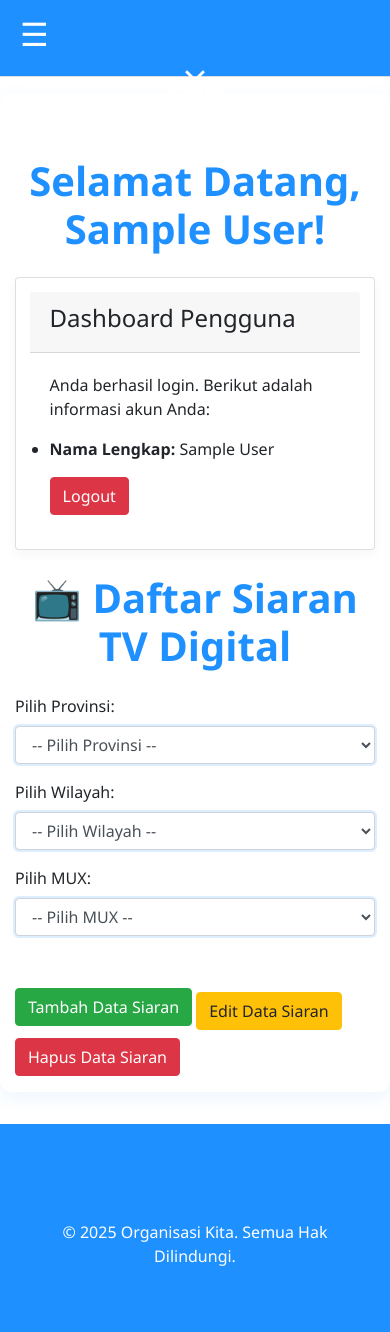
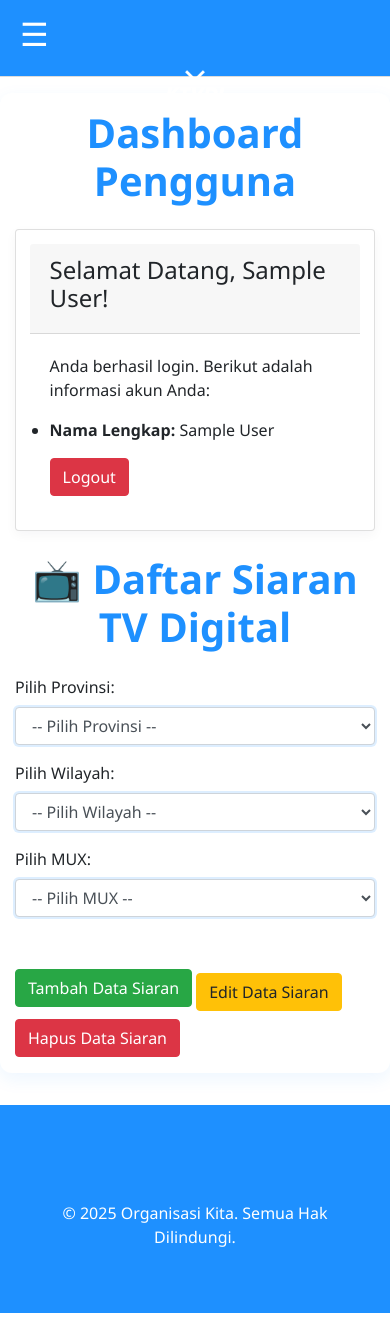
Before and after one commit to ktvdi/web-ktvdi, a Flask app: page /dashboard in a window 390 px wide. Run offline with Flask 3, Linux system fonts and the light colour scheme; the visitor is signed in with stand-in values (Sample User, id 1); data that the repository does not hold is empty; some libraries are stand-ins or nearby versions.

Commit message:
Update dashboard.html

```diff
--- a/templates/dashboard.html
+++ b/templates/dashboard.html
@@ -13,13 +13,11 @@
     <div id="header"></div>
 
     <div class="container">
-        <div class="row justify-content-center">
-            <div class="col-12 col-md-8">
-                <!-- User Greeting and Info -->
-                <h1 class="text-center mt-5">Selamat Datang, {{ name }}!</h1>
+        <h1>Dashboard Pengguna</h1>
+
         <div class="card mt-4">
             <div class="card-header">
-                        <h4>Dashboard Pengguna</h4>
+                <h4>Selamat Datang, {{ name }}!</h4>
             </div>
             <div class="card-body">
                 <p>Anda berhasil login. Berikut adalah informasi akun Anda:</p>
@@ -65,8 +63,6 @@
                 <button id="deleteDataBtn" class="btn btn-danger mt-2">Hapus Data Siaran</button>
             </div>
         {% endif %}
-            </div>
-        </div>
     </div>
 
     <!-- Script -->
```
Lines whose indentation alone changed are shown as unchanged.
